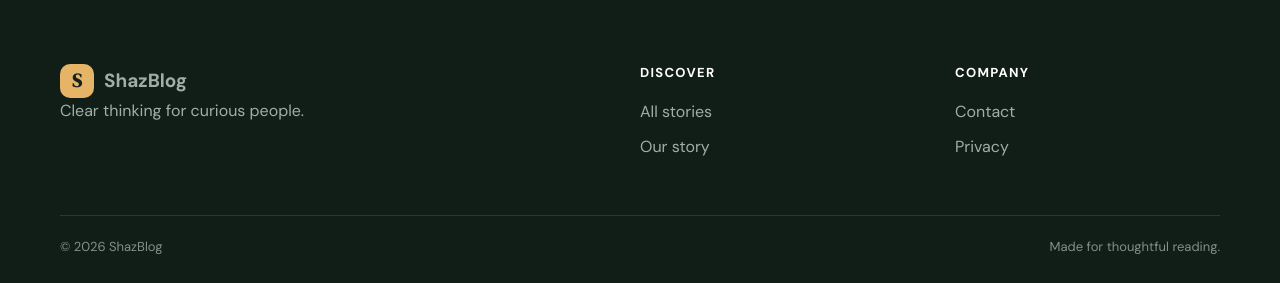
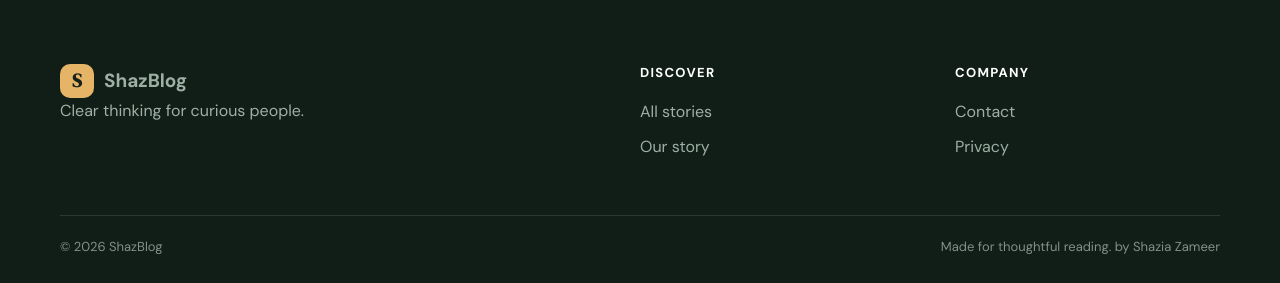
Before and after one commit to Shazia-Zameer-999/flask-blog, a Flask app: page /about in a window 1280 px wide. Shown: the part 1523-1806 px from the top of the page. Run offline with Flask 3, Linux system fonts and the light colour scheme; some libraries are stand-ins or nearby versions.

Commit message:
info added

```diff
--- a/templates/base.html
+++ b/templates/base.html
@@ -124,7 +124,7 @@
         </div>
       </div>
       <div class="shell footer-bottom">
-        © {{ current_year }} ShazBlog <span>Made for thoughtful reading.</span>
+        © {{ current_year }} ShazBlog <span>Made for thoughtful reading. by Shazia Zameer</span>
       </div>
     </footer>
     <script src="{{ url_for('static', filename='js/main.js') }}" defer></script>
```
